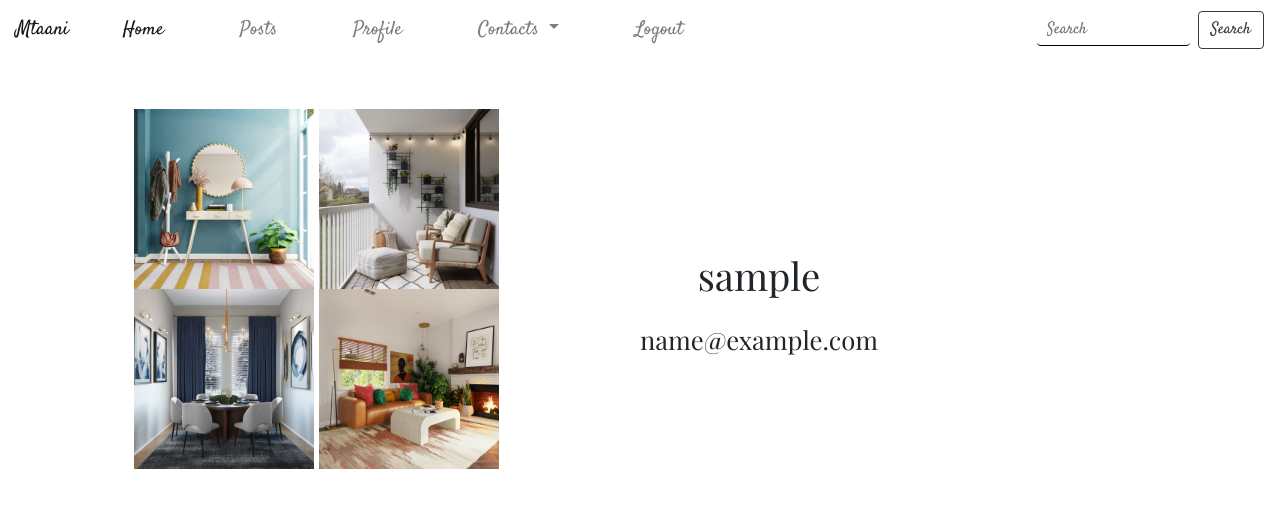
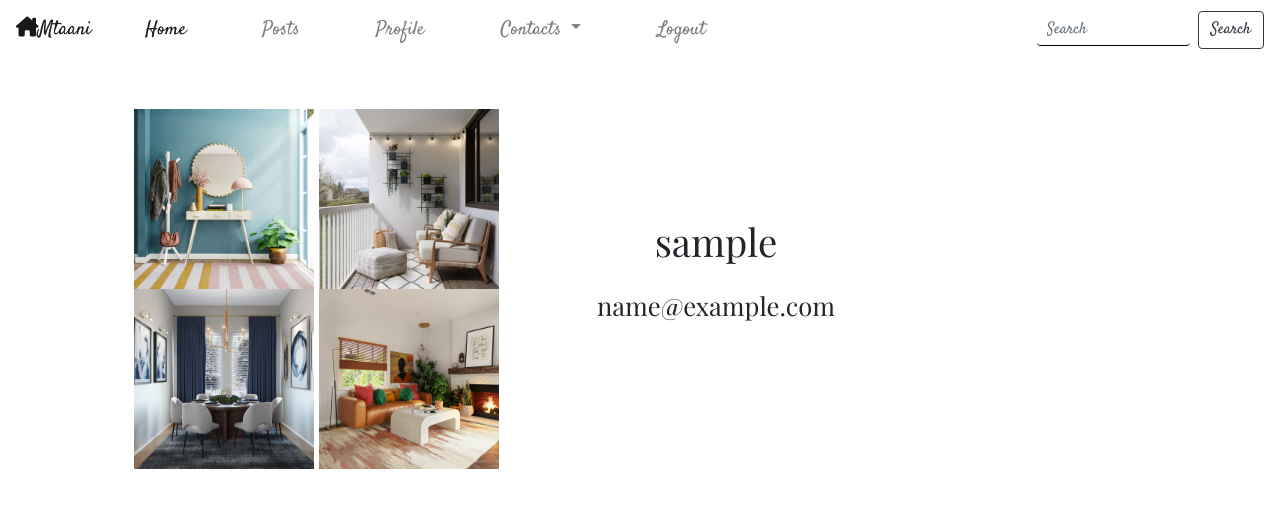
Before and after one commit to ivymmurithi/mtaani, a Django app: page /profile in a window 1280 px wide. Shown: the top 508 px of the page. Run offline with Django 4.2, Linux system fonts and the light colour scheme; the visitor is signed in with stand-in values (Sample User, id 1); data comes from the database, SQL or seed files in the repository; some libraries are stand-ins or nearby versions.

Commit message:
profile design

```diff
--- a/mtaaniapp/templates/navbar.html
+++ b/mtaaniapp/templates/navbar.html
@@ -1,5 +1,5 @@
 <nav class="navbar navbar-expand-lg navbar-light bg-transparent">
-    <a class="navbar-brand mtaani-brand" href="#">Mtaani</a>
+    <a class="navbar-brand mtaani-brand" href="#"><i class="fa-solid fa-house-chimney"></i>Mtaani</a>
     <button class="navbar-toggler" type="button" data-toggle="collapse" data-target="#navbarNavDropdown"
         aria-controls="navbarNavDropdown" aria-expanded="false" aria-label="Toggle navigation">
         <span class="navbar-toggler-icon"></span>
--- a/static/css/styles.css
+++ b/static/css/styles.css
@@ -43,8 +43,8 @@
 
 .profile-details {
   float: right;
-  margin-left: 50% !important;
-  margin-top: -20% !important;
+  margin-left: 40vw !important;
+  margin-top: -20vw !important;
 }
 
 .username {
```
